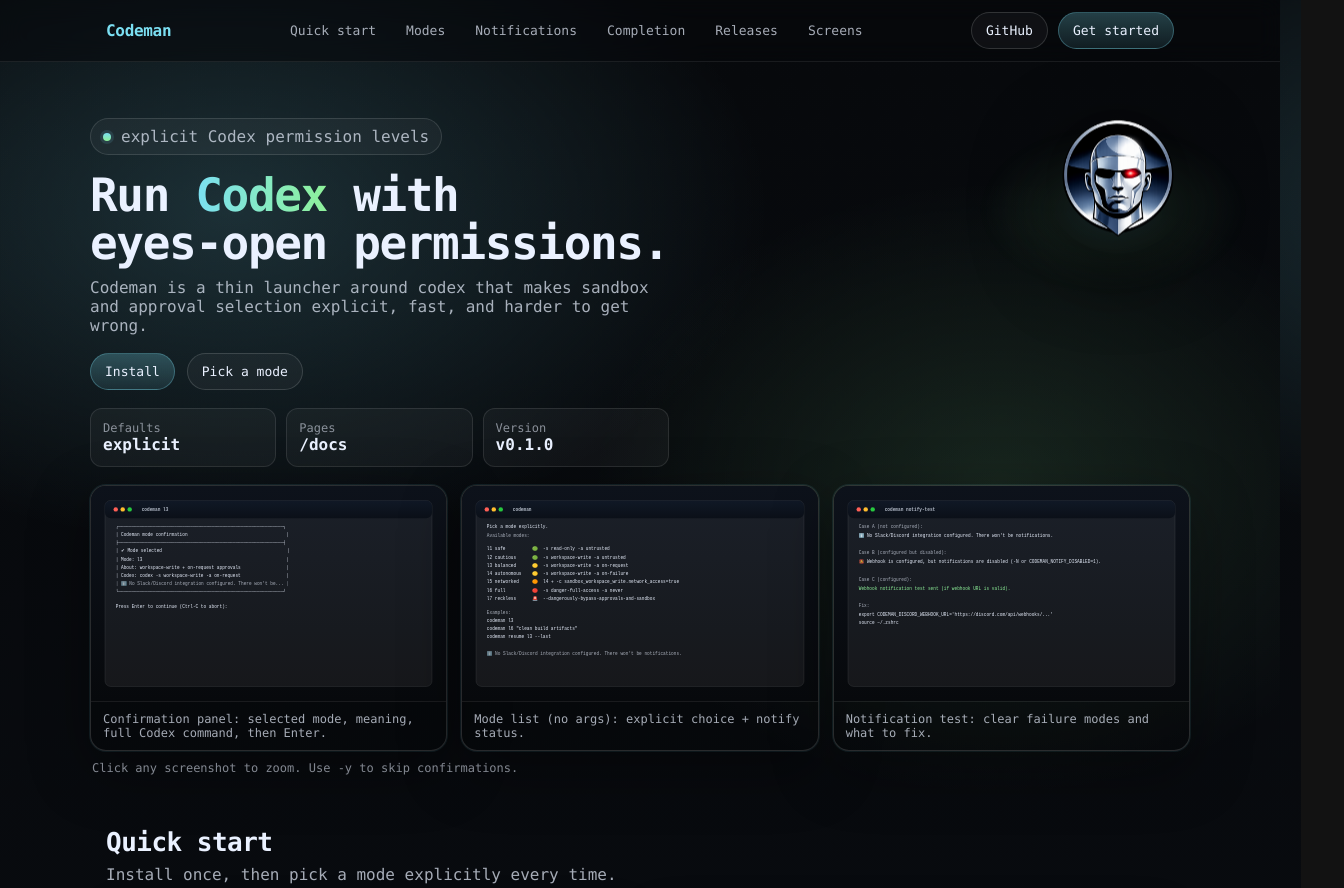
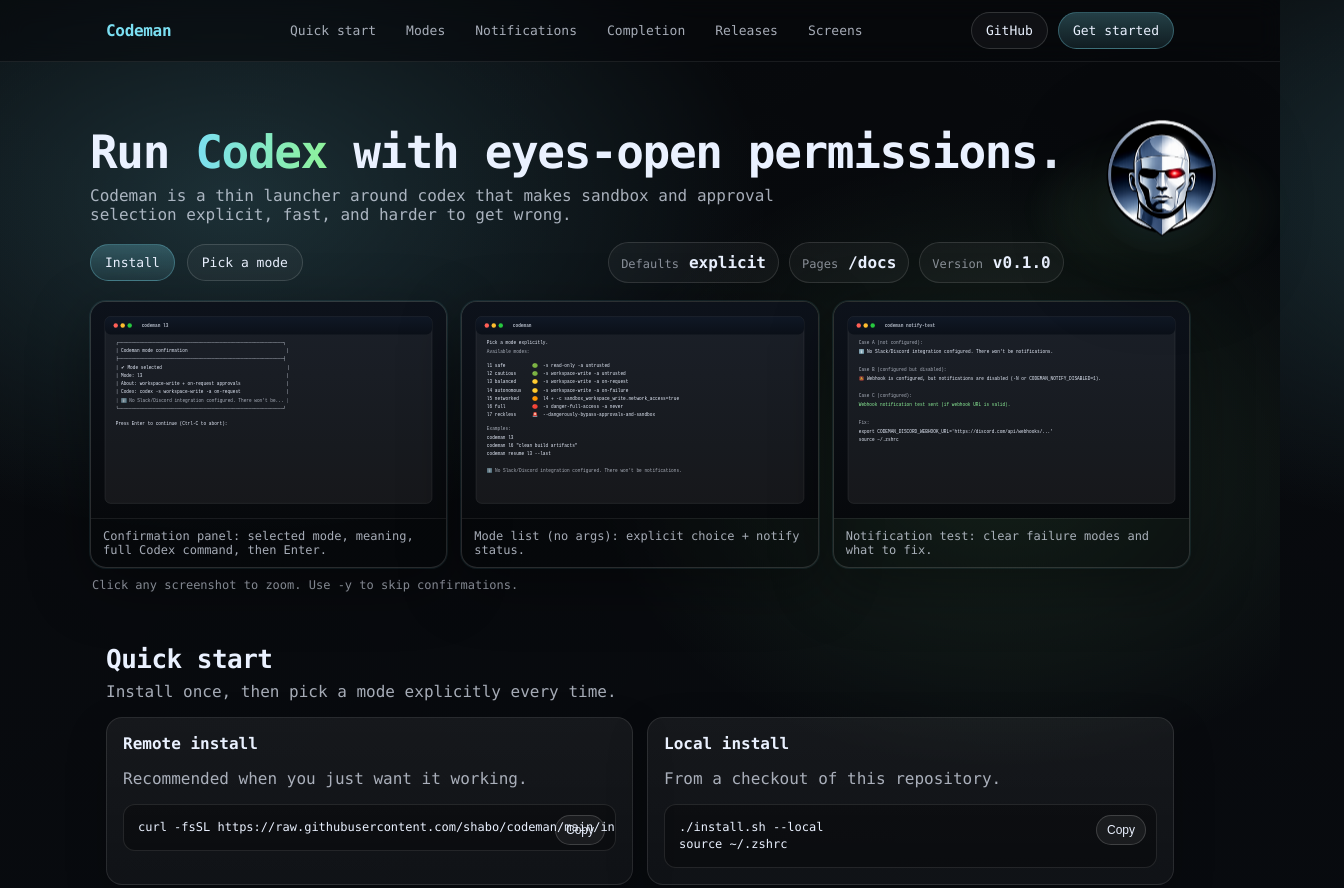
Before and after one commit to shabo/codeman, a plain HTML site: page docs/index.html in a window 1280 px wide. Shown: the top 888 px of the page, 1344 px wide, since content can reach past the window. Drawn offline with Linux system fonts and the light colour scheme; a web font is replaced by a local one.

Commit message:
docs: hero one-line title + wider lede + single-row CTA/KPIs

```diff
--- a/docs/index.html
+++ b/docs/index.html
@@ -40,26 +40,19 @@
       <section class="hero" id="top">
         <div class="hero__head">
           <div class="hero__copy">
-            <div class="pill">
-              <span class="pill__dot" aria-hidden="true"></span>
-              explicit Codex permission levels
-            </div>
-
-            <h1>
-              Run <span class="accent">Codex</span> with<br />
-              eyes-open permissions.
-            </h1>
+            <h1>Run <span class="accent">Codex</span> with eyes-open permissions.</h1>
             <p class="lede">
               Codeman is a thin launcher around <code>codex</code> that makes sandbox and approval selection explicit, fast,
               and harder to get wrong.
             </p>
 
-            <div class="hero__actions">
+            <div class="hero__cta">
+              <div class="hero__actions" aria-label="Primary actions">
                 <a class="btn btn--primary" href="#quickstart">Install</a>
                 <a class="btn btn--ghost" href="#modes">Pick a mode</a>
               </div>
 
-            <div class="hero__meta" role="list">
+              <div class="hero__meta" role="list" aria-label="Project info">
                 <div class="kpi" role="listitem">
                   <div class="kpi__k">Defaults</div>
                   <div class="kpi__v">explicit</div>
@@ -71,6 +64,7 @@
                 <div class="kpi" role="listitem">
                   <div class="kpi__k">Version</div>
                   <div class="kpi__v" id="version">v0.1.0</div>
+                </div>
               </div>
             </div>
           </div>
--- a/docs/site/styles.css
+++ b/docs/site/styles.css
@@ -219,7 +219,7 @@
   box-shadow: 0 0 0 3px rgba(123, 223, 242, 0.12);
 }
 .hero h1 {
-  margin: 16px 0 10px;
+  margin: 10px 0 10px;
   font-size: 46px;
   line-height: 1.05;
   letter-spacing: -0.03em;
@@ -230,19 +230,24 @@
   background-clip: text;
   color: transparent;
 }
-.lede { margin: 0 0 18px; color: var(--muted); max-width: 58ch; }
+.lede { margin: 0 0 14px; color: var(--muted); max-width: 78ch; }
 .hero__actions { display: flex; gap: 12px; flex-wrap: wrap; }
-.hero__meta {
-  display: grid;
-  grid-template-columns: repeat(3, minmax(0, 1fr));
-  gap: 10px;
+.hero__cta {
+  display: flex;
+  align-items: center;
+  gap: 14px;
+  flex-wrap: wrap;
   margin-top: 18px;
 }
+.hero__meta { display: flex; gap: 10px; flex-wrap: wrap; }
 .kpi {
-  padding: 12px 12px;
-  border-radius: var(--radius2);
-  border: 1px solid rgba(255, 255, 255, 0.10);
+  padding: 10px 12px;
+  border-radius: 999px;
+  border: 1px solid rgba(255, 255, 255, 0.12);
   background: rgba(255, 255, 255, 0.04);
+  display: inline-flex;
+  align-items: baseline;
+  gap: 10px;
 }
 .kpi__k { font-size: 12px; color: var(--muted2); }
 .kpi__v { font-weight: 700; }
@@ -533,3 +538,9 @@
   .footer { flex-direction: column; align-items: stretch; }
   .footer__right { text-align: left; }
 }
+
+@media (min-width: 980px) {
+  .hero h1 { white-space: nowrap; }
+  .hero__cta { flex-wrap: nowrap; justify-content: space-between; }
+  .hero__meta { flex-wrap: nowrap; }
+}
```
Lines whose indentation alone changed are shown as unchanged.
